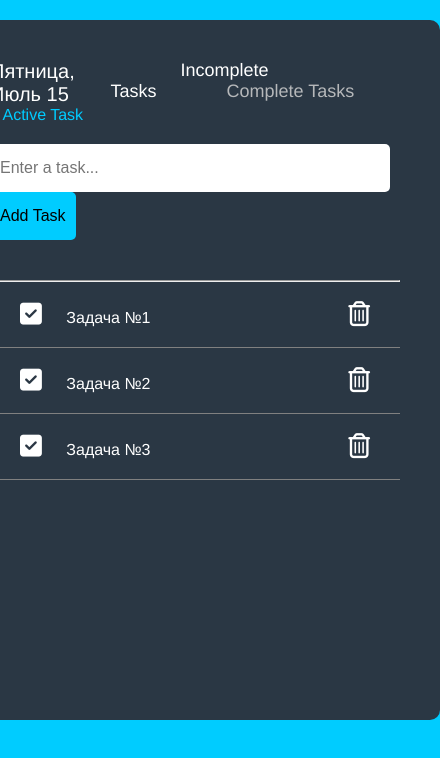
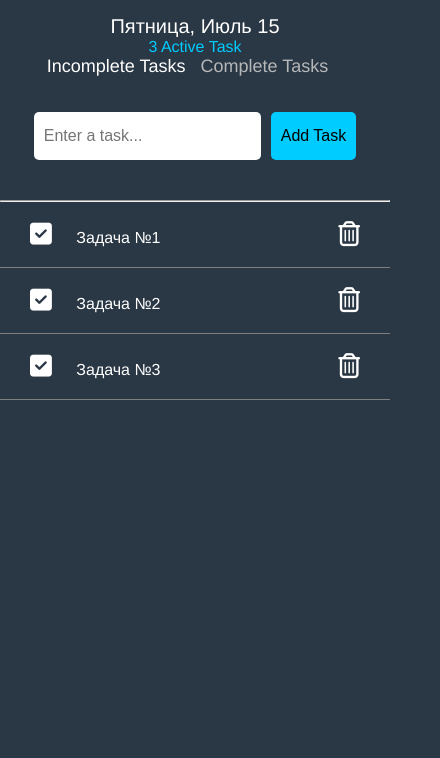
Before and after one commit to Chiga754/todo-app, a Vue app: page / in a window 390 px wide. Shown: the top 758 px of the page, 440 px wide, since content can reach past the window. Built offline with nearby package versions, Linux system fonts and the light colour scheme.

Commit message:
adding adaptive layout

```diff
--- a/src/App.vue
+++ b/src/App.vue
@@ -93,4 +93,16 @@ body {
   border-radius: 10px;
   padding: 40px
 }
+
+@media (max-width: 580px) {
+  .todo__main{
+    padding: 0;
+    margin-top: 0;
+    border-radius: 0;
+    min-height: 0px;
+  }
+  body{
+    background: #2a3744;
+  }
+}
 </style>
--- a/src/components/AddTaskForm.vue
+++ b/src/components/AddTaskForm.vue
@@ -60,4 +60,14 @@ button {
 button:hover {
     background: rgb(0, 119, 255);
 }
+
+  @media (max-width: 580px) {
+    form {
+      text-align: center;
+    }
+    input {
+      min-width: 0px;
+    }
+  }
+
 </style>
--- a/src/components/TopMenu.vue
+++ b/src/components/TopMenu.vue
@@ -78,4 +78,19 @@ export default {
         font-size: 16px;
         color: rgb(0, 204, 255);;
     }
+
+    @media (max-width: 660px) {
+        .wrapper{
+            flex-direction: column;
+        }
+        a{
+            margin: 0 15px 0 0;
+        }
+    }
+    @media (max-width: 580px) {
+        .wrapper{
+            padding: 15px;
+            text-align: center;
+        }
+    }
 </style>
```
